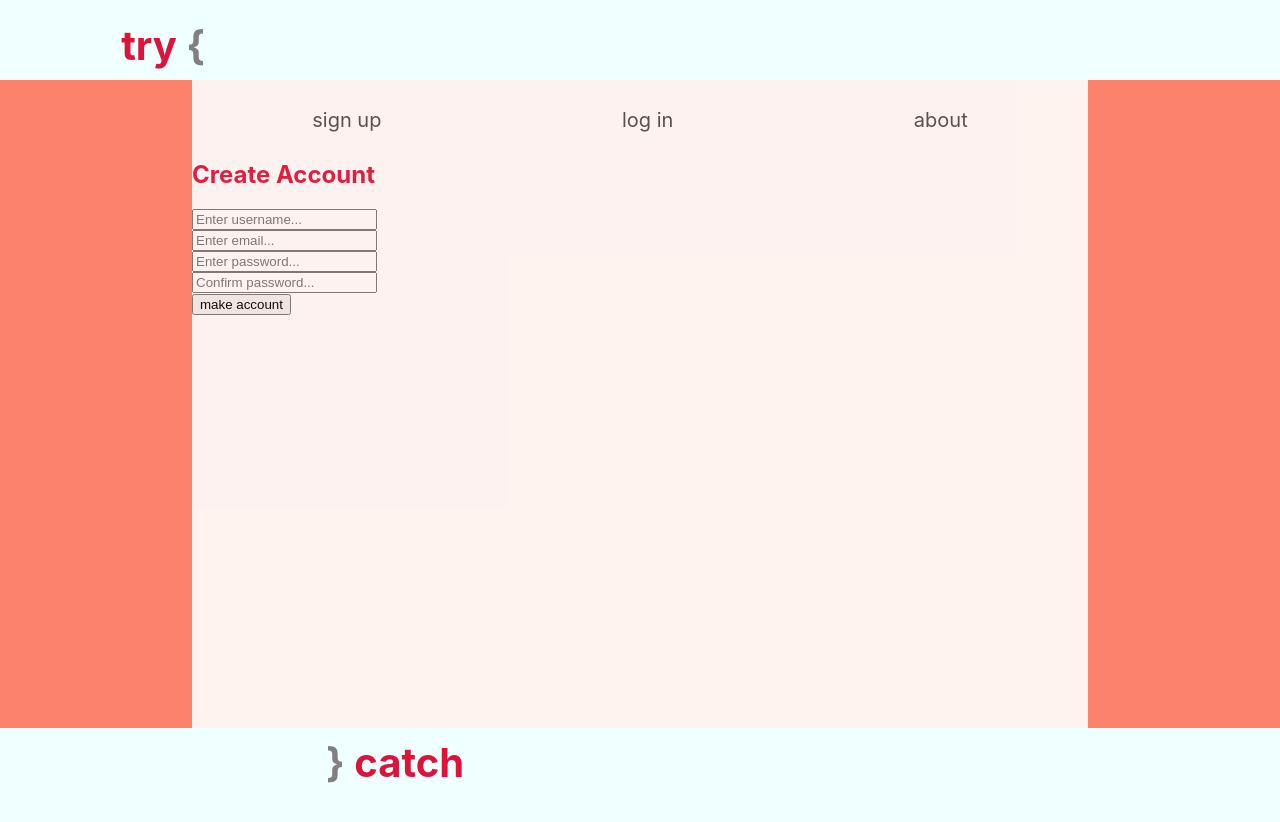
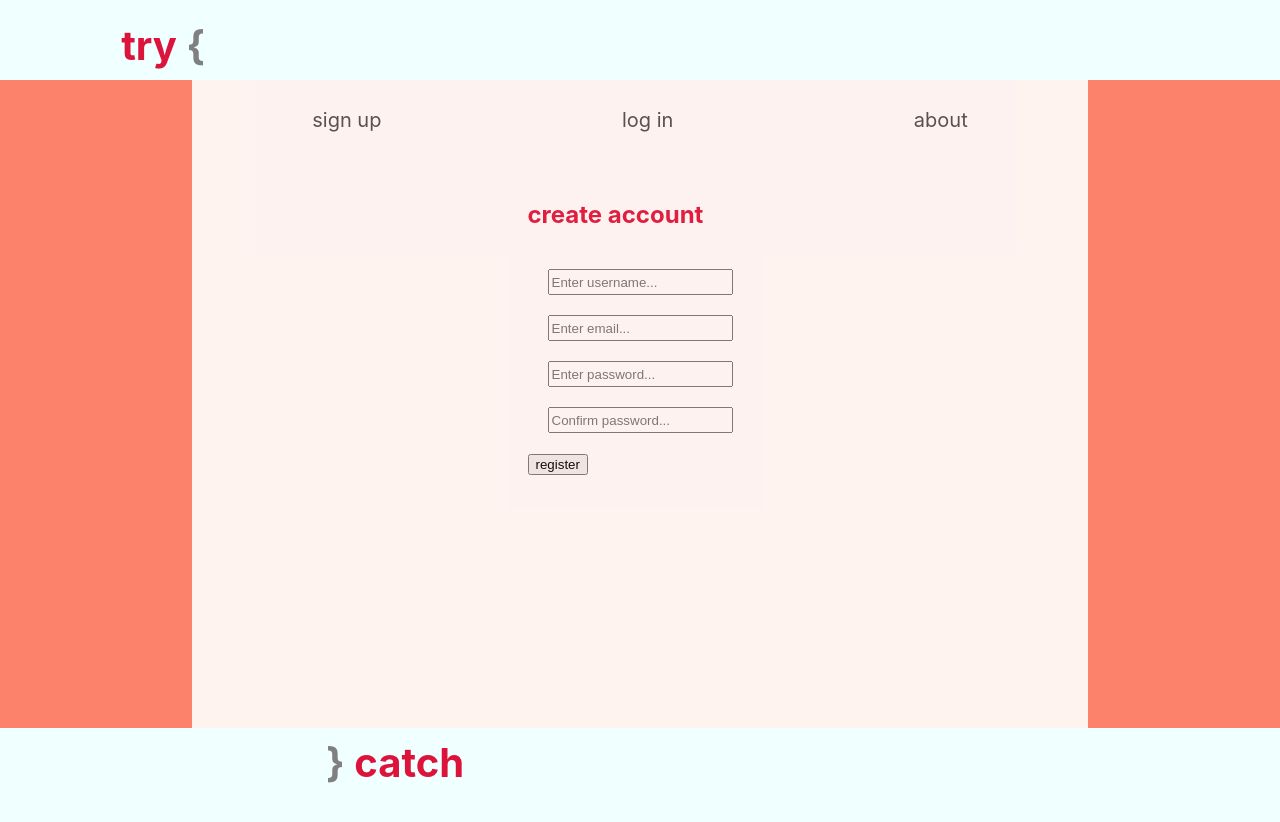
Before and after one commit to nathanlamontsmith12/try-catch, a React (Create React App) app: page / in a window 1280 px wide. Shown: the top 822 px of the page. Built offline with nearby package versions, Linux system fonts and the light colour scheme.

Commit message:
happy with layout in current state; moving on to backend and full user authentication

```diff
--- a/src/App.css
+++ b/src/App.css
@@ -4,7 +4,7 @@
 
 body {
 	height: 100vh;
-	min-width: 300px;
+	min-width: 350px;
 	background: azure;
 }
 
@@ -65,6 +65,10 @@ main {
 	height: 100%;
 }
 
-.fullWidth {
+/*.fullWidth {
 	width: 100%;
+}*/
+
+.aboutText {
+	margin-right: 40px;
 }
--- a/src/home/about.jsx
+++ b/src/home/about.jsx
@@ -1,28 +1,18 @@
 import React from 'react';
-import styled from 'styled-components';
-
-// Styles:
-const StyledDiv = styled.div `
-
-`
 
 function About (props) {
 	return (
-		<StyledDiv>
-			<h2> About </h2>
-				<p>
+		<div className="fullHeight center">
+			<h2> about </h2>
+				<p className="aboutText">
 					<br />
 					<br />
-					Lorem ipsum dolor sit amet, consectetur adipisicing elit, sed do eiusmod
-					tempor incididunt ut labore et dolore magna aliqua. Ut enim ad minim veniam,
-					quis nostrud exercitation ullamco laboris nisi ut aliquip ex ea commodo
-					consequat. Duis aute irure dolor in reprehenderit in voluptate velit esse
-					cillum dolore eu fugiat nulla pariatur. Excepteur sint occaecat cupidatat non
-					proident, sunt in culpa qui officia deserunt mollit anim id est laborum.
+					Try / Catch is a collaborative error handling app to help programmers who are branching into new languages, libraries, or frameworks.
 					<br />
 					<br />
+					Sign in, search and add collaborators, and never fear error messages
 				</p>
-		</StyledDiv>
+		</div>
 	)
 }
 
--- a/src/home/auth.jsx
+++ b/src/home/auth.jsx
@@ -2,8 +2,13 @@ import React, { Component } from 'react';
 import styled from 'styled-components';
 
 const StyledDiv = styled.div `
+	height: 100%;
+	margin-top: 40px;
+
 	input {
 		display: block;
+		height: 20px;
+		margin: 20px;
 	}
 `
 
@@ -87,26 +92,29 @@ class Auth extends Component {
 	// 	})
 	// }
 	render() {
+
+		let h2InnerText = "";
+
+		if (this.props.view === "reg") {
+			h2InnerText = "create account"
+		} else {
+			h2InnerText = "log in"
+		}
+
 		return (
 			<StyledDiv>
+				<h2> { h2InnerText } </h2>
 				{ this.state.message ? <h4> {this.state.message} </h4> : <h4> &nbsp; </h4>}
 				<form>
 					<input name="username" type="text" value={this.state.username} onChange={this.handleChange} placeholder="Enter username..." />
 					{ this.props.view === "reg" ? <input name="email" type="email" value={this.state.email} onChange={this.handleChange} placeholder="Enter email..." /> : null }
 					<input name="password" type="password" value={this.state.password} onChange={this.handleChange} placeholder="Enter password..."/>
 					{ this.props.view === "reg" ? <input name="confirmation" type="password" value={this.state.confirmation} onChange={this.handleChange} placeholder="Confirm password..." /> : null }
-					{ this.props.view === "reg" ? <button onClick={this.submit.bind(null, "reg")}> make account </button> : <button onClick={this.submit.bind(null, "login")}> log in </button>}
+					{ this.props.view === "reg" ? <button onClick={this.submit.bind(null, "reg")}> register </button> : <button onClick={this.submit.bind(null, "login")}> log in </button>}
 				</form>
 			</StyledDiv>
 		)
 	}
 }
 
-	// view={this.state.view}
-	// handleChange={this.handleChange}
-	// submit={this.submit}
-	// login={this.login}
-	// register={this.register}
-
-
 export default Auth;
--- a/src/home/index.jsx
+++ b/src/home/index.jsx
@@ -13,14 +13,19 @@ const StyledDiv = styled.div `
 	background: rgba(255, 99, 71, 0.8);
 	height: 100%;
 
+	div {
+		height: 100%;
+	}
+
+	.center {
+		display: flex;
+		justify-content: center;
+	}
+
 	section {
 		width: 70%;
 		opacity: 0.9;
 		background: white;
-	}
-
-	section div {
-
 	}
 `
 
@@ -43,21 +48,11 @@ class Home extends Component {
 		console.log("REGISTER: ", formData);
 	}
 	render(){
-
-		let h1InnerText = "";
-
-		if (this.state.view === "login") {
-			h1InnerText = "Log In"
-		} else if (this.state.view === "reg") {
-			h1InnerText = "Create Account"
-		}
-
 		return (
 			<StyledDiv>
 				<section className="fullHeight">
 					<Nav view={this.state.view} changeView={this.changeView} />
-					<div className="fullHeight">
-						<h2> { h1InnerText } </h2>
+					<div className="center">
 						{ this.state.view === "about" ?
 
 							<About />
```
